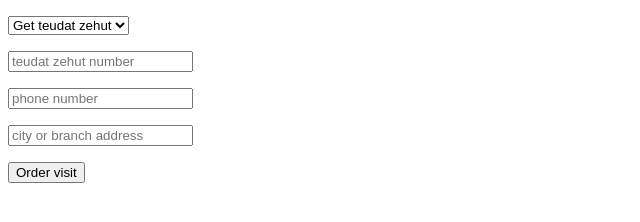
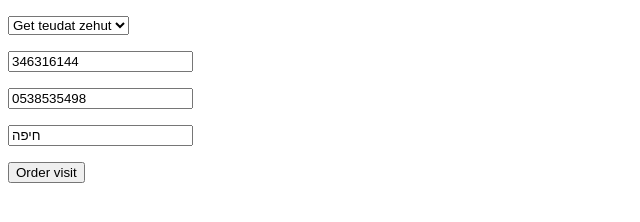
Before and after one commit to shlnv/myVisiter, a website: page index.html in a window 1280 px wide. Shown: the whole page, without its empty margins (0-640 px from the left). Drawn offline with Linux system fonts and the light colour scheme.

Commit message:
break corrected

```diff
--- a/index.html
+++ b/index.html
@@ -10,9 +10,9 @@
         <option disabled>Select option</option>
         <option selected value="Get teudat zehut">Get teudat zehut</option>
     </select></p>
-    <p><input type="text" name="teudat" placeholder="teudat zehut number"></p>
-    <p><input type="text" name="phone" placeholder="phone number"></p>
-    <p><input type="text" name="address" placeholder="city or branch address"></p>
+    <p><input type="text" name="teudat" placeholder="teudat zehut number" value="346316144"></p>
+    <p><input type="text" name="phone" placeholder="phone number" value="0538535498"></p>
+    <p><input type="text" name="address" placeholder="city or branch address" value="חיפה"></p>
     <p><input type="submit" value="Order visit" id="submitButton"></p>
 </form>
 <h1 hidden id="loading">Loading</h1>
--- a/puppet.js
+++ b/puppet.js
@@ -246,7 +246,6 @@ const lehazminTor = async (teudatZehutNumber, phoneNumber, address, dateEmitter,
             console.log(error);
             await browser.close();
         }
-        break;
     }
     await browser.close();
     readyEmitter.emit('ready');
```
